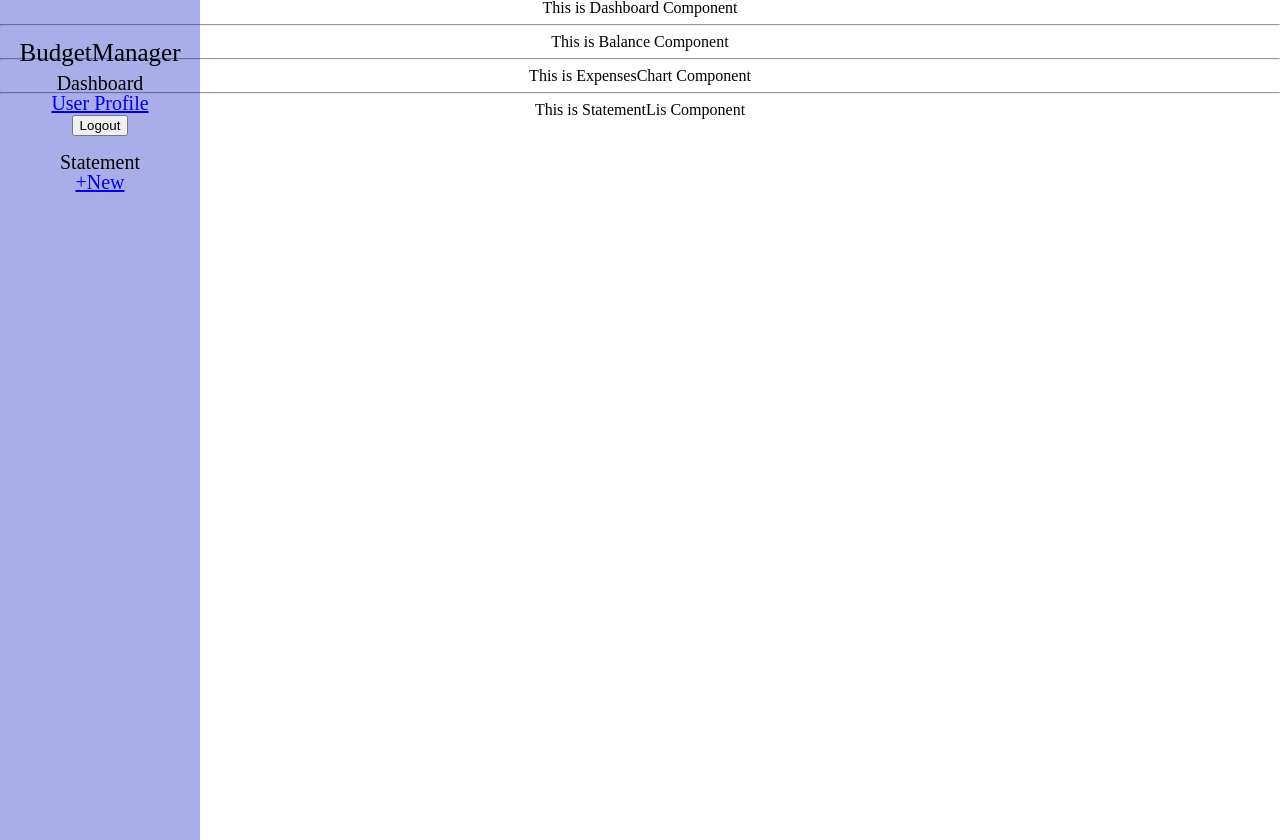
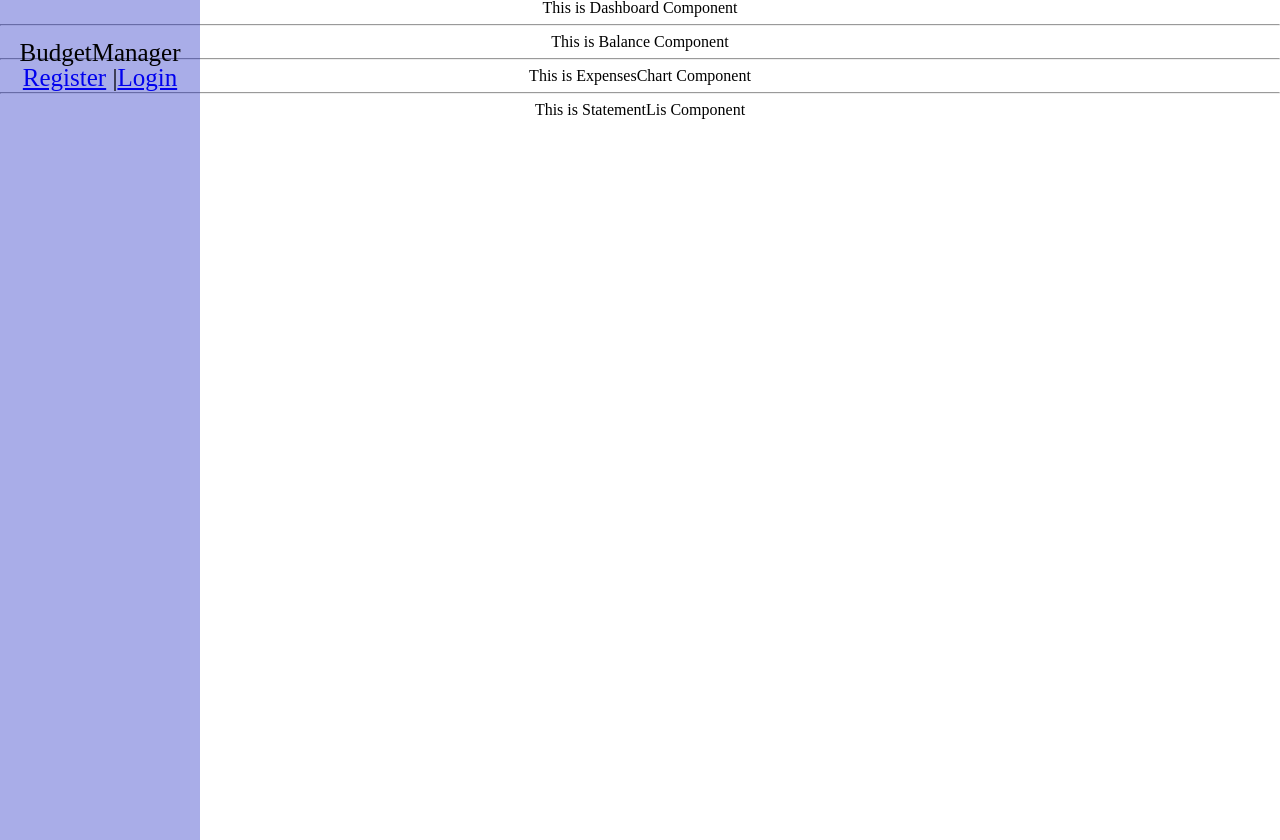
Before and after one commit to FreiburgDevTeam/mern-application-client, a React (Create React App) app: page /statements in a window 1280 px wide. Built offline with nearby package versions, Linux system fonts and the light colour scheme.

Commit message:
add auth functionality

```diff
--- a/src/components/NavBar.js
+++ b/src/components/NavBar.js
@@ -1,23 +1,36 @@
+import { useContext } from "react";
+import { AuthContext } from "../context/auth.context";
 import { NavLink } from "react-router-dom";
 
 
-function NavBar () {
-
+function NavBar() {
+    const { isLoggedIn, isLoading, user, logOutUser } = useContext(AuthContext);
 
     return (
         <div className="sidebar">
             <h1>BudgetManager</h1>
+            {!isLoggedIn &&
+                <>
+                    <NavLink to="/signup">Register</NavLink> |
+                    <NavLink to="/login">Login</NavLink>
+                </>
+            }
+            {isLoggedIn &&
+                <>
+                    <h3>Welcome, {user.email}!</h3>
+                    <button onClick={logOutUser}>Logout</button>
 
-            <div>
-            <h3>Dashboard</h3>
-            <NavLink to="/userprofile">User Profile</NavLink> <br/>
-            <button>Logout</button>
-            </div>
+                    <div>
+                        <NavLink to="/dashboard">Dashboard</NavLink> <br />
+                        <NavLink to="/userprofile">User Profile</NavLink> <br />
+                    </div>
 
-            <div>
-            <h3>Statement</h3>
-            <NavLink to="#">+New</NavLink>
-            </div>
+                    <div>
+                        <NavLink to="/statements">Statements</NavLink> <br />
+                        <NavLink to="/statements/create">+New</NavLink>
+                    </div>
+                </>
+            }
 
 
 
--- /dev/null
+++ b/src/context/auth.context.js
@@ -0,0 +1,69 @@
+import React, { useState, useEffect } from "react";
+import axios from "axios";
+
+const AuthContext = React.createContext();
+
+function AuthProviderWrapper(props) {
+  const [isLoggedIn, setIsLoggedIn] = useState(false);
+  const [isLoading, setIsLoading] = useState(true);
+  const [user, setUser] = useState(null);
+
+  useEffect(() => {
+    authenticateUser();
+  }, []);
+
+  const storeToken = (token) => {
+    localStorage.setItem('authToken', token);
+  }
+  const authenticateUser = () => {
+
+    const storedToken = localStorage.getItem('authToken');
+
+    // If the token exists in the localStorage
+    if (storedToken) {
+      // We must send the JWT token in the request's "Authorization" Headers
+      axios.get(
+        `${process.env.REACT_APP_API_URL}/auth/verify`,
+        { headers: { Authorization: `Bearer ${storedToken}` } }
+      )
+        .then((response) => {
+          // If the server verifies that JWT token is valid
+          const user = response.data;
+          // Update state variables
+          setIsLoggedIn(true);
+          setIsLoading(false);
+          setUser(user);
+        })
+        .catch((error) => {
+          // If the server sends an error response (invalid token)
+          // Update state variables
+          setIsLoggedIn(false);
+          setIsLoading(false);
+          setUser(null);
+        });
+    } else {
+      // If the token is not available (or is removed)
+      setIsLoggedIn(false);
+      setIsLoading(false);
+      setUser(null);
+    }
+  }
+
+  const removeToken = () => {
+    localStorage.removeItem("authToken");
+  }
+
+
+  const logOutUser = () => {
+    removeToken();
+    authenticateUser();
+  }
+
+  return (
+    <AuthContext.Provider value={{ isLoggedIn, isLoading, user, storeToken, authenticateUser, logOutUser }}>
+      {props.children}
+    </AuthContext.Provider>
+  )
+}
+
+export { AuthProviderWrapper, AuthContext };
--- a/src/index.js
+++ b/src/index.js
@@ -4,22 +4,17 @@ import './index.css';
 import App from './App';
 import reportWebVitals from './reportWebVitals';
 import { BrowserRouter } from 'react-router-dom';
-// import { AuthProviderWrapper } from './context/auth.context';
-
-
+import { AuthProviderWrapper } from './context/auth.context';
 
 const root = ReactDOM.createRoot(document.getElementById('root'));
 root.render(
   <React.StrictMode>
     <BrowserRouter>
-    {/* <AuthProviderWrapper> */}
-    <App />
-    {/* </AuthProviderWrapper> */}
+      <AuthProviderWrapper>
+        <App />
+      </AuthProviderWrapper>
     </BrowserRouter>
   </React.StrictMode>
 );
 
-// If you want to start measuring performance in your app, pass a function
-// to log results (for example: reportWebVitals(console.log))
-// or send to an analytics endpoint. Learn more: https://bit.ly/CRA-vitals
 reportWebVitals();
```
Also changed, not shown: 1 other file (tests, documents, lock files or other folders).
